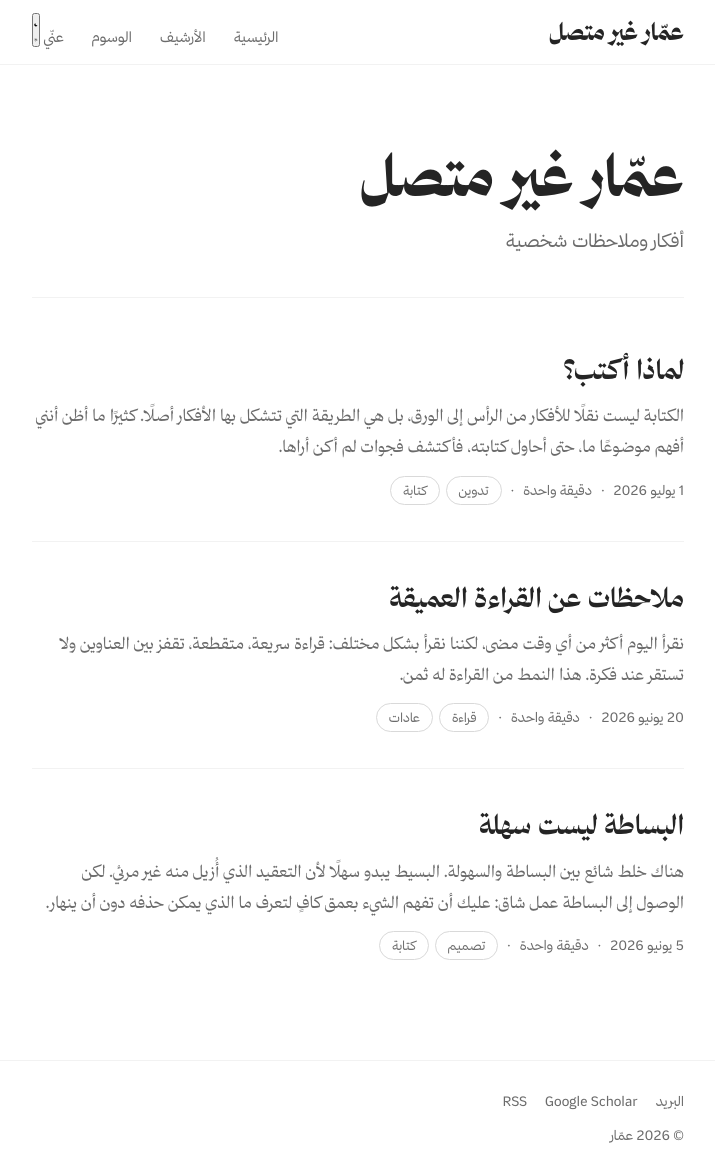
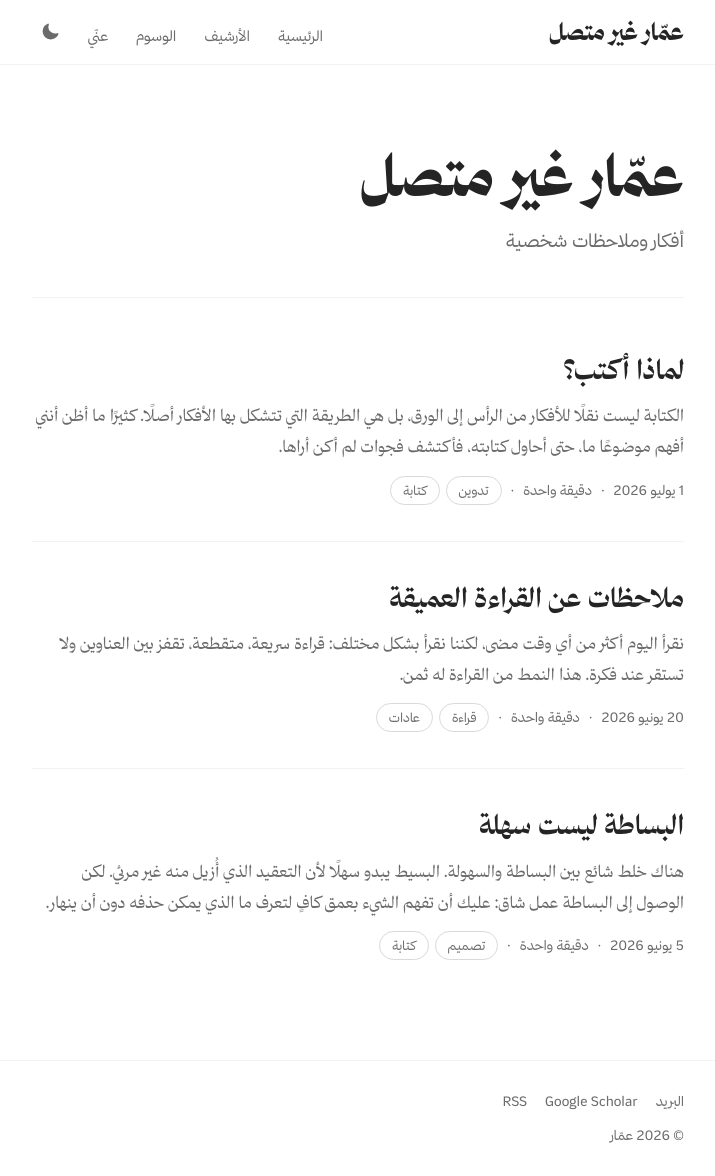
Before and after one commit to ammarabdalrahem/ammar-offline, a Jekyll site: the page built from index.html, in a window 1280 px wide. Shown: the whole page, without its empty margins (282-997 px from the left). Built offline with Jekyll 4.4.1, drawn with Linux system fonts in a browser that asks for light colours.

Commit message:
Add dark theme styles and toggle button

```diff
--- a/assets/css/main.css
+++ b/assets/css/main.css
@@ -52,9 +52,19 @@
   --measure: 700px;
 }
 
-/* ═══ الوضع الليلي (تلقائي حسب إعداد الجهاز) ═══ */
+/* ═══ الوضع الليلي ═══
+   يعمل تلقائيًا حسب إعداد الجهاز، أو يدويًا عبر زر القمر/الشمس */
+:root[data-theme="dark"] {
+  --ink: #e8e6e3;
+  --muted: #9e9e9e;
+  --faint: #2a2a2a;
+  --border: #3d3d3d;
+  --code-bg: #1e1e1e;
+  --accent: #4caf50;
+  --bg: #121212;
+}
 @media (prefers-color-scheme: dark) {
-  :root {
+  :root:not([data-theme="light"]) {
     --ink: #e8e6e3;
     --muted: #9e9e9e;
     --faint: #2a2a2a;
@@ -63,6 +73,26 @@
     --accent: #4caf50;
     --bg: #121212;
   }
+}
+
+/* زر التبديل */
+.theme-toggle {
+  background: none; border: none; cursor: pointer;
+  color: var(--muted);
+  width: 36px; height: 36px;
+  display: inline-flex; align-items: center; justify-content: center;
+  border-radius: 50%;
+  margin-inline-start: 16px;
+  transition: color .15s;
+}
+.theme-toggle:hover { color: var(--ink); }
+.theme-toggle svg { width: 19px; height: 19px; fill: currentColor; }
+.theme-toggle .icon-sun { display: none; }
+:root[data-theme="dark"] .theme-toggle .icon-moon { display: none; }
+:root[data-theme="dark"] .theme-toggle .icon-sun { display: block; }
+@media (prefers-color-scheme: dark) {
+  :root:not([data-theme="light"]) .theme-toggle .icon-moon { display: none; }
+  :root:not([data-theme="light"]) .theme-toggle .icon-sun { display: block; }
 }
 
 /* ═══ أساسيات ═══ */
```
